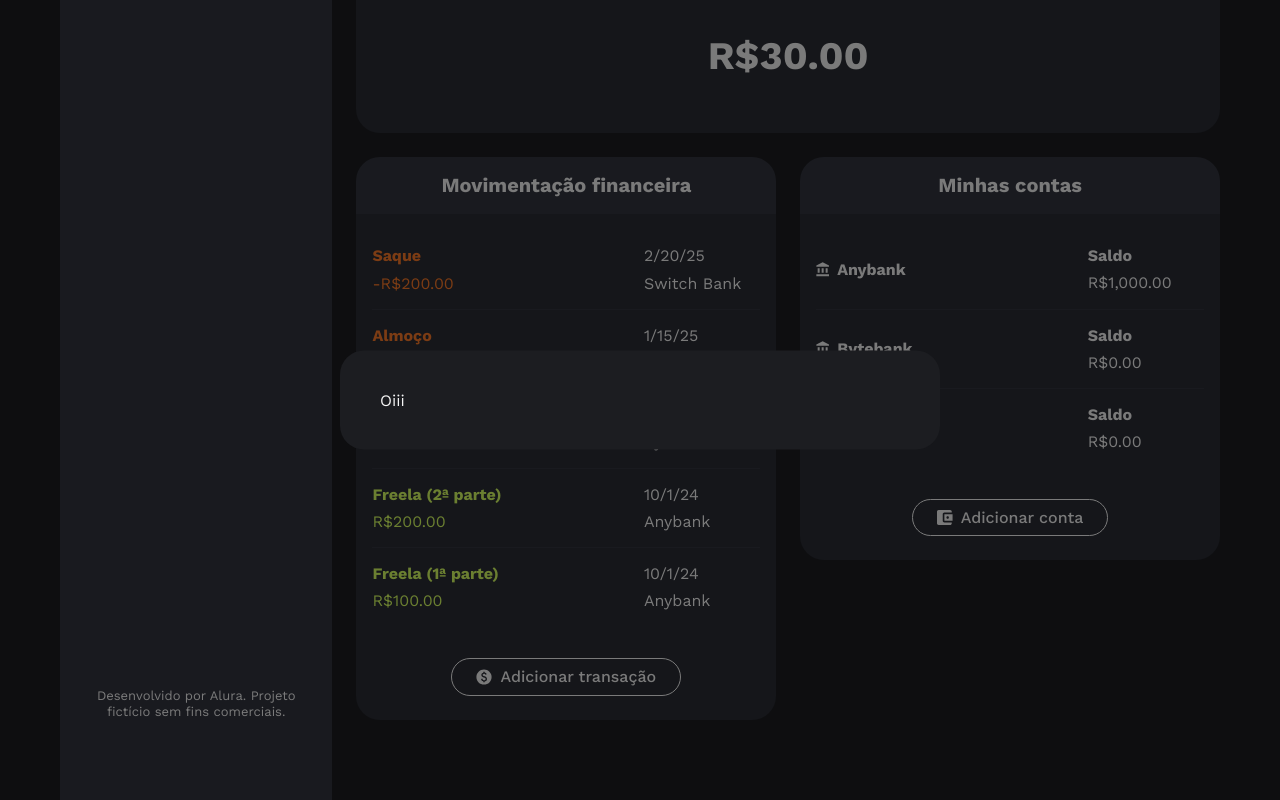
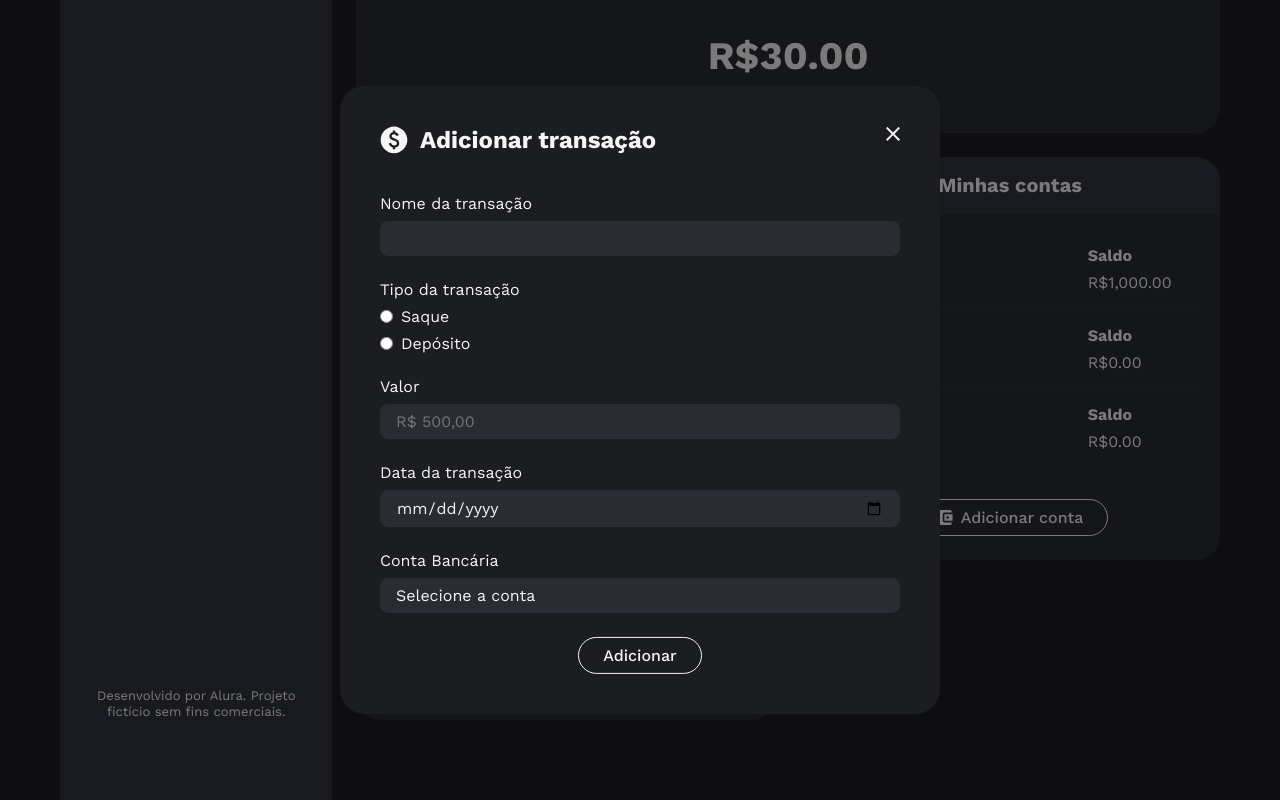
Before and after one commit to LuizOtavioTG/poupapp, an Angular app: page / in a window 1280 px wide. Both pictures are taken after a click on the button "Adicionar transação". Shown: the part 272-1072 px from the top of the page. Built offline with nearby package versions, Linux system fonts and the light colour scheme.

Commit message:
feat: adicionando campos do modal do formulário de transação

```diff
--- a/src/app/area-financeira/transacoes/botao-adicionar-transacao/botao-adicionar-transacao.component.css
+++ b/src/app/area-financeira/transacoes/botao-adicionar-transacao/botao-adicionar-transacao.component.css
@@ -9,23 +9,48 @@
   justify-content: center;
 }
 
-.dialog::backdrop {
-  opacity: 0.5;
-  background: var(--texto);
-  background-color: black;
+.form {
+  display: flex;
+  flex-direction: column;
+  gap: 1.5rem;
 }
 
-.dialog {
-  position: fixed;
-  left: 50%;
-  top: 50%;
-  transform: translate(-50%, -50%);
+.label-grupo {
+  display: flex;
+  flex-direction: column;
+  gap: 0.5rem;
+}
 
+.input {
+  padding: 0.5rem 1rem;
+
+  border-radius: 0.5rem;
   border: 0;
-  border-radius: 1.5rem;
-  padding: 2.5rem;
-  width: calc(100% - 2rem);
-  max-width: 37.5rem;
-  background: var(--fundo-geral);
-  color: var(--texto);
+  background: var(--fundo-componentes);
 }
+
+.grupo-tipo-transacao {
+  border: 0;
+
+  display: flex;
+  flex-direction: column;
+  gap: 0.5rem;
+}
+
+.legend {
+  margin-bottom: 0.5rem;
+}
+
+.label-grupo-radio {
+  display: flex;
+  align-items: center;
+  gap: 0.5rem;
+}
+
+.select-conta-transacao {
+  appearance: none;
+}
+
+.botao-adicionar-transacao {
+  margin-left: auto;
+}
--- a/src/app/area-financeira/transacoes/botao-adicionar-transacao/botao-adicionar-transacao.component.html
+++ b/src/app/area-financeira/transacoes/botao-adicionar-transacao/botao-adicionar-transacao.component.html
@@ -3,7 +3,56 @@
     Adicionar transação
 </app-botao>
 
+<app-modal [(aberto)]="modalAberto">
+    <ng-container modal-cabecalho class="modal-cabecalho">
+        <img src="icones/moeda.svg" alt="">
+        <h2 class="text-xl">Adicionar transação</h2>
+    </ng-container>
 
-<dialog #modal class="dialog">
-    Oiii
-  </dialog>
+    <form class="form text-md">
+        <label class="label-grupo">
+          Nome da transação
+          <input class="input" type="text" name="nome-transacao">
+        </label>
+
+        <fieldset class="grupo-tipo-transacao" required>
+          <legend class="legend">Tipo da transação</legend>
+
+          <label class="label-grupo-radio">
+            <input type="radio" name="tipo-transacao" required>
+            Saque
+          </label>
+
+          <label class="label-grupo-radio">
+            <input type="radio" name="tipo-transacao" required>
+            Depósito
+          </label>
+        </fieldset>
+
+        <label class="label-grupo">
+          Valor
+          <input class="input" type="number" name="valor-transacao" min="0.01" step="0.01" placeholder="R$ 500,00" required>
+        </label>
+
+        <label class="label-grupo">
+          Data da transação
+          <input class="input" type="date" name="data-transacao" required>
+        </label>
+
+        <label class="label-grupo">
+          Conta Bancária
+
+          <select name="conta-transacao" class="input select-conta-transacao" required>
+            <option value="" selected disabled>Selecione a conta</option>
+
+            <option value="Anybank">Anybank</option>
+            <option value="Bytebank">Bytebank</option>
+          </select>
+        </label>
+
+        <app-botao class="botao-adicionar-transacao">
+          Adicionar
+        </app-botao>
+      </form>
+
+</app-modal>
--- a/src/app/area-financeira/transacoes/botao-adicionar-transacao/botao-adicionar-transacao.component.ts
+++ b/src/app/area-financeira/transacoes/botao-adicionar-transacao/botao-adicionar-transacao.component.ts
@@ -1,17 +1,18 @@
-import { Component, ElementRef, viewChild } from '@angular/core';
+import { Component, signal } from '@angular/core';
 import { BotaoComponent } from "../../../compartilhados/botao/botao.component";
+import { ModalComponent } from "../../../compartilhados/modal/modal.component";
 
 @Component({
   selector: 'app-botao-adicionar-transacao',
-  imports: [BotaoComponent],
+  imports: [BotaoComponent, ModalComponent],
   templateUrl: './botao-adicionar-transacao.component.html',
   styleUrl: './botao-adicionar-transacao.component.css'
 })
 export class BotaoAdicionarTransacaoComponent {
-  modal = viewChild.required<ElementRef<HTMLDialogElement>>('modal');
-
+  modalAberto = signal(false);
 
   abrirModal() {
-    this.modal().nativeElement.showModal();
+   this.modalAberto.set(true);
   }
+
 }
--- /dev/null
+++ b/src/app/compartilhados/modal/modal.component.css
@@ -0,0 +1,39 @@
+.dialog::backdrop {
+    opacity: 0.5;
+    background: var(--texto);
+    background-color: black;
+  }
+
+  .dialog {
+    position: fixed;
+    left: 50%;
+    top: 50%;
+    transform: translate(-50%, -50%);
+
+    border: 0;
+    border-radius: 1.5rem;
+    padding: 2.5rem;
+    width: calc(100% - 2rem);
+    max-width: 37.5rem;
+    background: var(--fundo-geral);
+    color: var(--texto);
+  }
+
+  .fechar-modal {
+    position: absolute;
+    top: 2.5rem;
+    right: 2.5rem;
+    cursor: pointer;
+}
+
+.conteudo {
+    display: flex;
+    flex-direction: column;
+    gap: 2.5rem;
+  }
+
+  .cabecalho {
+    display: flex;
+    align-items: center;
+    gap: 0.75rem;
+  }
--- /dev/null
+++ b/src/app/compartilhados/modal/modal.component.html
@@ -0,0 +1,18 @@
+<dialog class="dialog" #modal>
+    <button class="fechar-modal" (click)="fecharModal()">
+        <img src="icones/fechar.svg" alt="">
+    </button>
+    <div class="conteudo">
+        <div class="cabecalho">
+          <ng-content select="[modal-cabecalho]">
+            Título padrão
+          </ng-content>
+        </div>
+
+        <div>
+          <ng-content>
+            Conteúdo padrão
+          </ng-content>
+        </div>
+      </div>
+    </dialog>
--- /dev/null
+++ b/src/app/compartilhados/modal/modal.component.ts
@@ -0,0 +1,27 @@
+import { afterRender, Component, ElementRef, model, viewChild } from '@angular/core';
+
+@Component({
+  selector: 'app-modal',
+  imports: [],
+  templateUrl: './modal.component.html',
+  styleUrl: './modal.component.css'
+})
+export class ModalComponent {
+  modal = viewChild.required<ElementRef<HTMLDialogElement>>('modal');
+
+  aberto = model(false);
+
+  constructor() {
+    afterRender(() => {
+      if (this.aberto()) {
+        this.modal().nativeElement.showModal();
+      } else {
+        this.modal().nativeElement.close();
+      }
+    });
+  }
+
+  fecharModal() {
+    this.aberto.set(false);
+  }
+}
```
